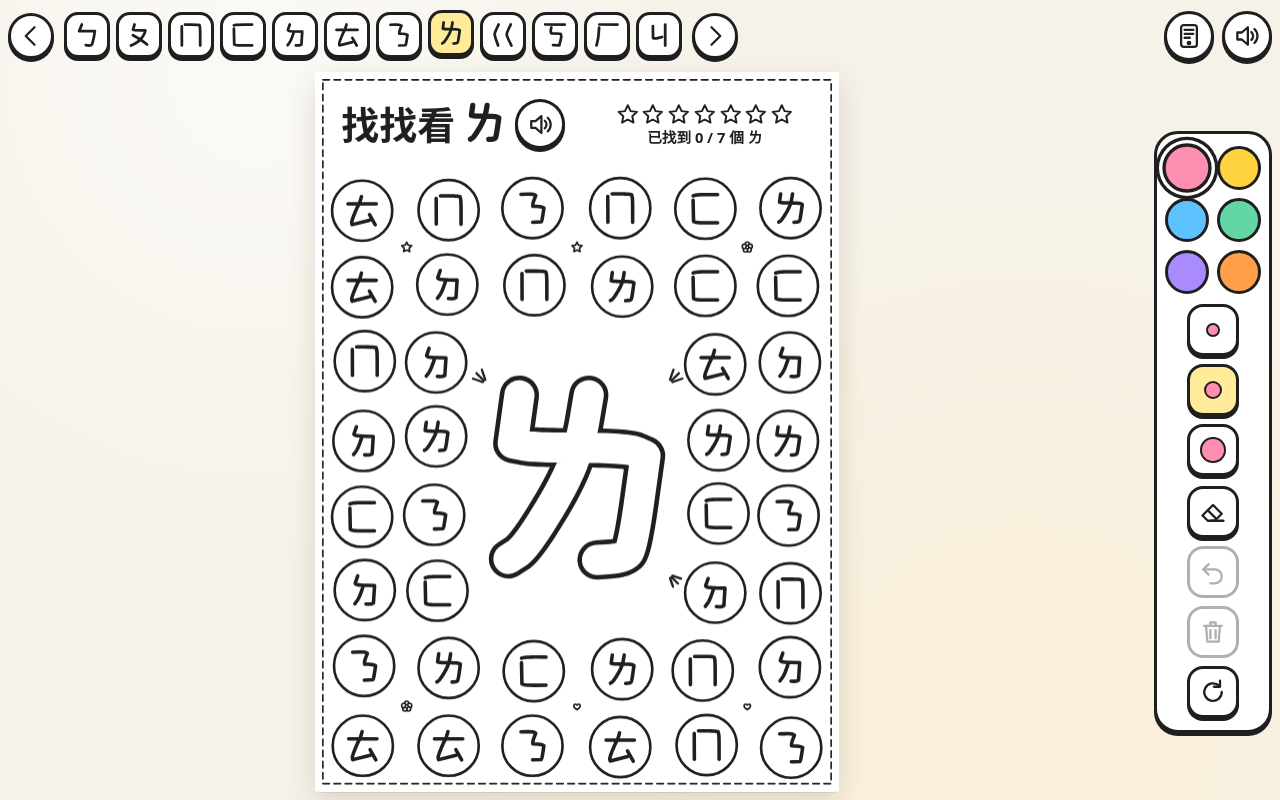
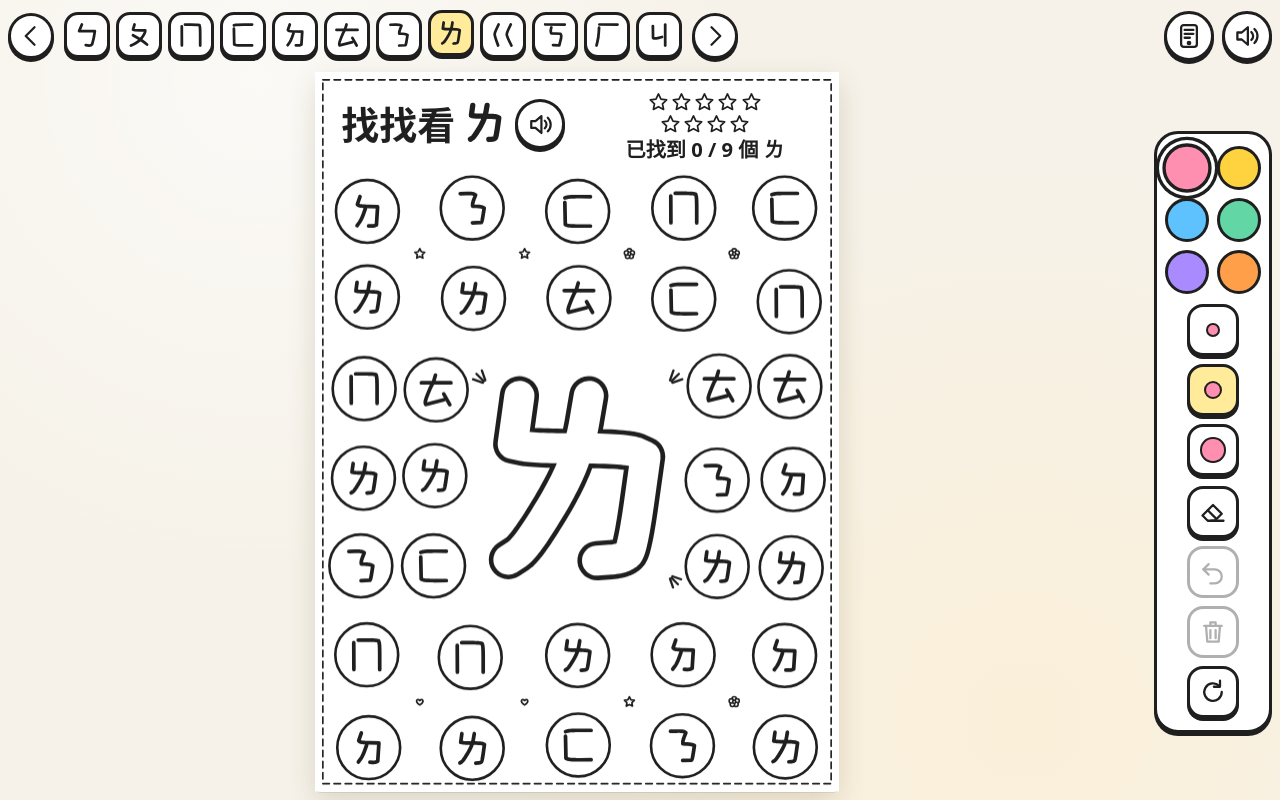
Before and after one commit to lala-lee-jobs/zhuyin-find-it, a Vue app: page / in a window 1280 px wide. Built offline with nearby package versions, Linux system fonts and the light colour scheme.

Commit message:
圓圈改為 32 個、正確 8–10 個，進度星星分兩排
- 上下各 2 排 × 5、大注音兩側左右各 2 欄 × 3 排，圓圈半徑 46 → 48
- 正確數量 6/7/8 → 8/9/10
- 進度星星分兩排，「已找到」文字放大

Co-Authored-By: Claude Opus 5.5 <noreply@anthropic.com>

```diff
--- a/src/canvas/layout.ts
+++ b/src/canvas/layout.ts
@@ -26,7 +26,7 @@ export const HEADER = {
 } as const
 
 /** 中央大注音的外框方塊（邏輯座標）。注音骨架 0–100 對應到這個方塊。 */
-export const GLYPH_BOX = { x: 250, y: 470, size: 300 } as const
+export const GLYPH_BOX = { x: 250, y: 471, size: 300 } as const
 
 /**
  * 泡泡字樣式（邏輯座標單位）
@@ -39,34 +39,33 @@ export const GLYPH_STYLE = {
   maskBleed: 4,
 } as const
 
-export const CIRCLE_RADIUS = 46
+export const CIRCLE_RADIUS = 48
 export const CIRCLE_JITTER = 4
 
 type CircleZone = 'top' | 'left' | 'right' | 'bottom'
 
-/** 上下整排：每排 6 個 */
-const FULL_ROW_X = [75, 205, 335, 465, 595, 725]
+/** 上下整排：每排 5 個 */
+const FULL_ROW_X = [80, 240, 400, 560, 720]
 /** 中央大注音兩側：左右各 2 欄 */
 const SIDE_X: ReadonlyArray<[number, 'left' | 'right']> = [
-  [75, 'left'],
-  [185, 'left'],
-  [615, 'right'],
-  [725, 'right'],
+  [72, 'left'],
+  [184, 'left'],
+  [616, 'right'],
+  [728, 'right'],
 ]
-/** 8 排，間距 117：上 2 排整排、中間 4 排在大注音兩側、下 2 排整排 */
+/** 7 排，間距 137：上 2 排整排、中間 3 排在大注音兩側、下 2 排整排 */
 const ROWS: ReadonlyArray<[number, CircleZone | 'side']> = [
   [210, 'top'],
-  [327, 'top'],
-  [444, 'side'],
-  [561, 'side'],
-  [678, 'side'],
-  [795, 'side'],
-  [912, 'bottom'],
-  [1029, 'bottom'],
+  [347, 'top'],
+  [484, 'side'],
+  [621, 'side'],
+  [758, 'side'],
+  [895, 'bottom'],
+  [1032, 'bottom'],
 ]
 
 /**
- * 40 個圓圈位置：上 2 排 × 6、中間左右各 2 × 4 排、下 2 排 × 6，
+ * 32 個圓圈位置：上 2 排 × 5、中間左右各 2 × 3 排、下 2 排 × 5，
  * 每題再以 seeded random 做 ±4 的微調，讓排版自然但不重疊。
  */
 export const CIRCLE_SLOTS: ReadonlyArray<{ x: number; y: number; zone: CircleZone }> = ROWS.flatMap(([y, zone]) =>
@@ -76,7 +75,7 @@ export const CIRCLE_SLOTS: ReadonlyArray<{ x: number; y: number; zone: CircleZon
 )
 
 /** 進度（HTML overlay），位於標題區右半部 */
-export const PROGRESS_BAND = { x: 420, y: 34, w: 350, h: 92 } as const
+export const PROGRESS_BAND = { x: 420, y: 22, w: 350, h: 120 } as const
 
 export const INK = '#1f1f1f'
 
--- a/src/canvas/renderWorksheet.ts
+++ b/src/canvas/renderWorksheet.ts
@@ -82,7 +82,7 @@ const smallDecos: Deco[] = [
 
 function drawBoardDecorations(ctx: Ctx2D, rand: () => number): void {
   // 上兩排、下兩排圓圈之間的小星星／愛心／花
-  for (const y of [268, 970]) for (const x of [140, 400, 660]) pick(rand, smallDecos)(ctx, x, y, 8)
+  for (const y of [278, 963]) for (const x of [160, 320, 480, 640]) pick(rand, smallDecos)(ctx, x, y, 8)
 
   // 中央大注音旁的強調線
   const g = GLYPH_BOX
--- a/src/components/ProgressIndicator.vue
+++ b/src/components/ProgressIndicator.vue
@@ -13,20 +13,34 @@ const style = computed(() => ({
   height: `${(PROGRESS_BAND.h / WORKSHEET_HEIGHT) * 100}%`,
   fontSize: `${Math.max(10, 28 * props.scale)}px`,
 }))
+/** 星星分兩排：上排 ⌈total / 2⌉ 顆、下排其餘 */
+const starRows = computed(() => {
+  const all = Array.from({ length: props.total }, (_, i) => i + 1)
+  const top = Math.ceil(all.length / 2)
+  return [all.slice(0, top), all.slice(top)].filter((row) => row.length > 0)
+})
+/** 星星大小：最多 32，一排星星多時縮小，讓整排塞得進進度區（星星間距約 0.12 倍） */
+const starSize = computed(() => {
+  const perRow = Math.max(1, starRows.value[0]?.length ?? 1)
+  const fit = PROGRESS_BAND.w / perRow / 1.14
+  return Math.max(9, Math.min(32, fit) * props.scale)
+})
 const done = computed(() => props.total > 0 && props.found >= props.total)
 </script>
 
 <template>
   <div class="progress" :class="{ done }" :style="style" role="status" aria-live="polite">
     <div class="stars" aria-hidden="true">
+      <div v-for="(row, r) in starRows" :key="r" class="star-row">
         <AppIcon
-        v-for="i in total"
+          v-for="i in row"
           :key="i"
           name="star"
           class="star"
           :class="{ on: i <= found }"
-        :size="Math.max(10, 36 * scale)"
+          :size="starSize"
         />
+      </div>
     </div>
     <div class="text">
       <template v-if="done">全部找到了！</template>
@@ -50,6 +64,12 @@ const done = computed(() => props.total > 0 && props.found >= props.total)
 }
 .stars {
   display: flex;
+  flex-direction: column;
+  align-items: center;
+  gap: 0.08em;
+}
+.star-row {
+  display: flex;
   gap: 0.12em;
 }
 .star {
@@ -64,8 +84,9 @@ const done = computed(() => props.total > 0 && props.found >= props.total)
   transform: scale(1.08);
 }
 .text {
-  font-size: 0.8em;
+  font-size: 1.1em;
   line-height: 1.1;
+  white-space: nowrap;
 }
 .done .text {
   color: var(--accent-deep);
--- a/src/data/worksheets.ts
+++ b/src/data/worksheets.ts
@@ -9,7 +9,7 @@ export const CIRCLE_FILL_COLORS = ['#FFEB99', '#FFC9D6', '#BFE3FF', '#C4F0DA', '
 export interface WorksheetSeed {
   id: string
   target: string
-  /** 正確圓圈數（6–8） */
+  /** 正確圓圈數（8–10） */
   correctCount: number
   /** 干擾注音（形狀相近者優先） */
   distractors: string[]
@@ -27,7 +27,7 @@ export const WORKSHEET_SEEDS: readonly WorksheetSeed[] = [
   {
     id: 'zhuyin-b',
     target: 'ㄅ',
-    correctCount: 7,
+    correctCount: 9,
     distractors: ['ㄆ', 'ㄉ', 'ㄌ', 'ㄇ'],
     illustrations: [
       ['bun', '包子'],
@@ -39,7 +39,7 @@ export const WORKSHEET_SEEDS: readonly WorksheetSeed[] = [
   {
     id: 'zhuyin-p',
     target: 'ㄆ',
-    correctCount: 6,
+    correctCount: 8,
     distractors: ['ㄅ', 'ㄊ', 'ㄈ', 'ㄇ'],
     illustrations: [
       ['apple', '蘋果'],
@@ -51,7 +51,7 @@ export const WORKSHEET_SEEDS: readonly WorksheetSeed[] = [
   {
     id: 'zhuyin-m',
     target: 'ㄇ',
-    correctCount: 8,
+    correctCount: 10,
     distractors: ['ㄈ', 'ㄋ', 'ㄅ', 'ㄆ'],
     illustrations: [
       ['cat', '貓咪'],
@@ -63,7 +63,7 @@ export const WORKSHEET_SEEDS: readonly WorksheetSeed[] = [
   {
     id: 'zhuyin-f',
     target: 'ㄈ',
-    correctCount: 7,
+    correctCount: 9,
     distractors: ['ㄇ', 'ㄅ', 'ㄊ', 'ㄉ'],
     illustrations: [
       ['airplane', '飛機'],
@@ -75,7 +75,7 @@ export const WORKSHEET_SEEDS: readonly WorksheetSeed[] = [
   {
     id: 'zhuyin-d',
     target: 'ㄉ',
-    correctCount: 7,
+    correctCount: 9,
     distractors: ['ㄌ', 'ㄅ', 'ㄊ', 'ㄋ'],
     illustrations: [
       ['cake', '蛋糕'],
@@ -87,7 +87,7 @@ export const WORKSHEET_SEEDS: readonly WorksheetSeed[] = [
   {
     id: 'zhuyin-t',
     target: 'ㄊ',
-    correctCount: 8,
+    correctCount: 10,
     distractors: ['ㄅ', 'ㄇ', 'ㄈ', 'ㄉ'],
     illustrations: [
       ['candy', '糖果'],
@@ -99,7 +99,7 @@ export const WORKSHEET_SEEDS: readonly WorksheetSeed[] = [
   {
     id: 'zhuyin-n',
     target: 'ㄋ',
-    correctCount: 6,
+    correctCount: 8,
     distractors: ['ㄅ', 'ㄇ', 'ㄊ', 'ㄈ', 'ㄉ'],
     illustrations: [
       ['milk', '牛奶'],
@@ -111,7 +111,7 @@ export const WORKSHEET_SEEDS: readonly WorksheetSeed[] = [
   {
     id: 'zhuyin-l',
     target: 'ㄌ',
-    correctCount: 7,
+    correctCount: 9,
     distractors: ['ㄉ', 'ㄇ', 'ㄈ', 'ㄋ', 'ㄊ'],
     illustrations: [
       ['mouse', '老鼠'],
@@ -123,7 +123,7 @@ export const WORKSHEET_SEEDS: readonly WorksheetSeed[] = [
   {
     id: 'zhuyin-g',
     target: 'ㄍ',
-    correctCount: 7,
+    correctCount: 9,
     distractors: ['ㄑ', 'ㄎ', 'ㄐ', 'ㄏ'],
     illustrations: [
       ['dog', '狗'],
@@ -135,7 +135,7 @@ export const WORKSHEET_SEEDS: readonly WorksheetSeed[] = [
   {
     id: 'zhuyin-k',
     target: 'ㄎ',
-    correctCount: 6,
+    correctCount: 8,
     distractors: ['ㄍ', 'ㄞ', 'ㄏ', 'ㄋ'],
     illustrations: [
       ['pants', '褲子'],
@@ -147,7 +147,7 @@ export const WORKSHEET_SEEDS: readonly WorksheetSeed[] = [
   {
     id: 'zhuyin-h',
     target: 'ㄏ',
-    correctCount: 8,
+    correctCount: 10,
     distractors: ['ㄕ', 'ㄈ', 'ㄎ', 'ㄗ'],
     illustrations: [
       ['monkey', '猴子'],
@@ -159,7 +159,7 @@ export const WORKSHEET_SEEDS: readonly WorksheetSeed[] = [
   {
     id: 'zhuyin-j',
     target: 'ㄐ',
-    correctCount: 7,
+    correctCount: 9,
     distractors: ['ㄑ', 'ㄒ', 'ㄩ', 'ㄍ'],
     illustrations: [
       ['chicken', '雞'],
```
Also changed, not shown: 1 other file (tests, documents, lock files or other folders). Lines whose indentation alone changed are shown as unchanged.
